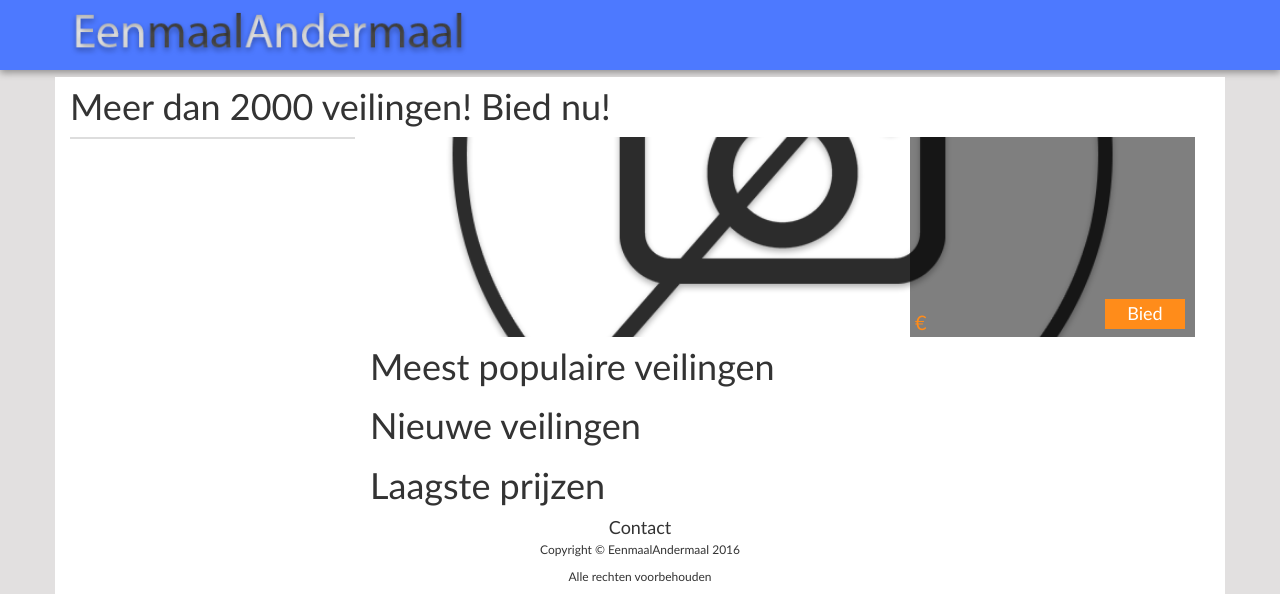
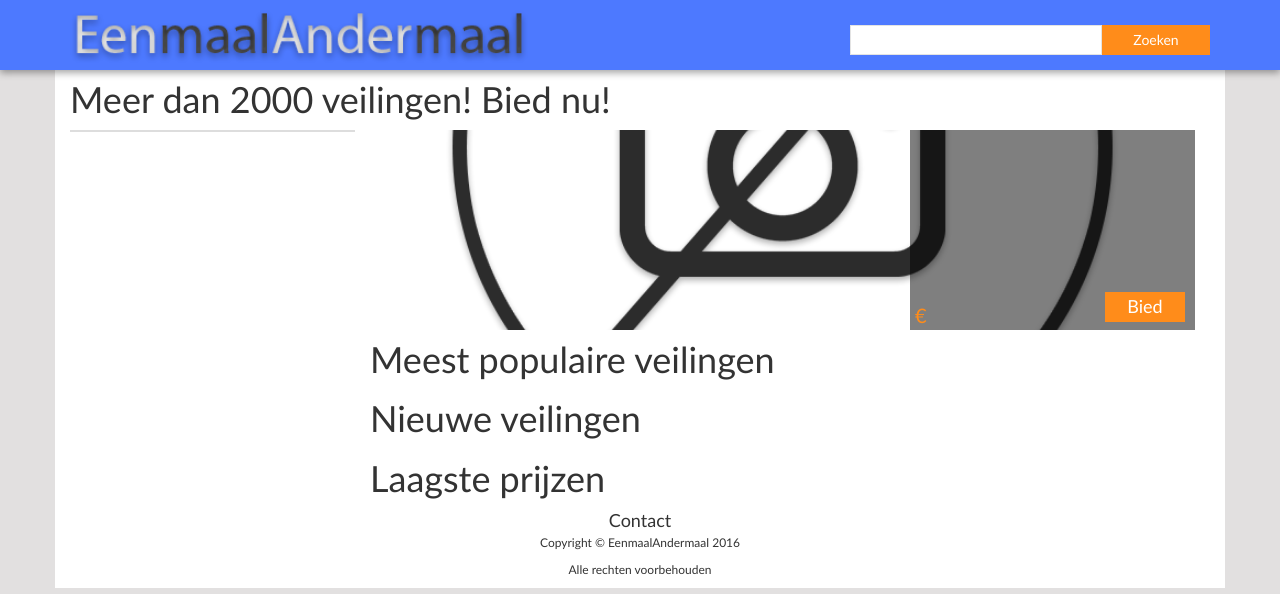
Before and after one commit to RogierGrobbee/Eenmaalandermaal, a PHP site: page / in a window 1280 px wide. Shown: the top 594 px of the page. Run offline with PHP 8.4, Linux system fonts and the light colour scheme; data that the repository does not hold is empty; some libraries are stand-ins or nearby versions.

Commit message:
zoeken gefixt... mn functie was weg

```diff
--- a/css/style.css
+++ b/css/style.css
@@ -55,7 +55,7 @@ a:hover{
     right: 10px;
 }
 
-.btn-homepage:hover{
+.btn-homepage:hover, .btn-search:hover{
     background-color: #e67300;
 }
 
@@ -146,11 +146,9 @@ a:hover{
 .subrubrieken a{
     font-size: 20px;
     line-height: 40px;
+    color: #4d79ff;
 }
 
-.subrubrieken a:hover{
-    color: #4d79ff;
-}
 
 /*veiling item*/
 .prijstijd {
@@ -234,13 +232,45 @@ a:hover{
 .headerbar {
     background-color: #4d79ff;
     box-shadow: 0px 3px 7px 0px rgba(0, 0, 0, 0.35);
-    margin-bottom: 7px;
     height: 70px;
+    position: relative;
 }
 
-.headerLogo {
-    top: 10px;
-    position: absolute;
+.headerbarContent{
+    background-color: #4d79ff;
+    padding-top: 10px;
+}
+
+.search{
+    margin-top: 15px;
+    margin-bottom: 5px;
+    font-size: 14px;
+    box-sizing: border-box;
+    float: right;
+}
+
+.search-bar{
+    border: solid 1px #e3e3e3;
+    width: 70%;
+    height: 30px;
+    float: left;
+}
+
+.search-bar:focus{
+    border: solid 1px #000000;
+}
+
+.search-bar:invalid{
+    outline: none;
+    box-shadow: none;
+}
+
+.btn-search{
+    width: 30%;
+    height: 30px;
+    background-color: #ff8c1a;
+    color: #ffffff;
+    border: none;
 }
 
 footer {
--- a/index.php
+++ b/index.php
@@ -34,21 +34,21 @@ loadSidebar($rubriekArray, null);
         <div class="row">
             <?php
             queryHomepageVoorwerpen("SELECT * FROM ( SELECT *, ROW_NUMBER() OVER (ORDER BY voorwerpnummer ASC) AS rownumber
-                          FROM voorwerp) AS TEST WHERE TEST.rownumber BETWEEN 2 AND 4");
+                          FROM voorwerp) AS TEST WHERE TEST.rownumber BETWEEN 2 AND 4 AND looptijdeindeveiling > DATEADD(MINUTE, 1, GETDATE())");
             ?>
         </div>
 
         <h1>Nieuwe veilingen</h1>
         <div class="row">
         <?php
-        queryHomepageVoorwerpen("SELECT TOP 3 * FROM voorwerp ORDER BY looptijdbeginveiling ASC");
+        queryHomepageVoorwerpen("SELECT TOP 3 * FROM voorwerp WHERE looptijdeindeveiling > DATEADD(MINUTE, 1, GETDATE()) ORDER BY looptijdbeginveiling ASC");
         ?>
         </div>
 
         <h1>Laagste prijzen</h1>
         <div class="row">
             <?php
-            queryHomepageVoorwerpen("SELECT TOP 3 * FROM voorwerp ORDER BY startprijs ASC");
+            queryHomepageVoorwerpen("SELECT TOP 3 * FROM voorwerp WHERE looptijdeindeveiling > DATEADD(MINUTE, 1, GETDATE()) ORDER BY startprijs ASC");
             ?>
         </div>
 <?php require('partial files\footer.php') ?>
--- a/partial files/header.php
+++ b/partial files/header.php
@@ -1,3 +1,9 @@
+<?php
+    if(isset($_GET['search'])){
+        $search = $_GET['search'];
+    }
+?>
+
 <html lang="en">
 <head>
     <title>EenmaalAndermaal</title>
@@ -9,11 +15,24 @@
 <body>
 
 <header>
-    <div class="headerbar"></div>
-    <div class="container">
-        <div class="row">
-            <a href="index.php"><img class="headerLogo img-responsive col-xs-10 col-sm-7 col-md-5 col-lg-4" src="images/logo.png" alt="Logo EenmaalAndermaal"></a>
-    </div>
+    <div class="headerbar">
+        <div class="container headerbarContent">
+            <div class="row">
+                <a href="index.php">
+                    <img class="img-responsive col-xs-12 col-sm-8 col-md-6 col-lg-5" src="images/logo.png" alt="Logo EenmaalAndermaal">
+                </a>
+                <form action='zoeken.php' method='GET'>
+                    <div class="col-xs-12 col-sm-4 col-md-4 col-lg-4 search">
+                        <input type="text" class="search-bar" name="search" value="<?php
+                            if(isset($search)){
+                                echo $search;
+                            }
+                        ?>" required>
+                        <button type="submit" class="btn-search">Zoeken</button>
+                    </div>
+                </form>
+            </div>
+        </div>
     </div>
 </header>
 <div class="container">
--- a/rubriek.php
+++ b/rubriek.php
@@ -2,8 +2,7 @@
 function loadJSScripts() {
     echo '<script type="text/javascript" src="js/countdown.js"></script>';
 }
-?>
-<?php
+
 //input rubriekId wordt opgehaald
 $inputRubriekId = null;
 if (isset($_GET['rubriek'])) {
@@ -18,7 +17,7 @@ if (isset($_GET['page'])) {
     }
 }
 
-include_once('partial files\databaseconnection.php');
+require('partial files\databaseconnection.php');
 $rubriekArray = loadRubrieken();
 $huidigeRubriek = null;
 
```
Also changed, not shown: partial files/databaseconnection.php (+57 -112 lines), zoeken.php (added, +22 -0 lines).
